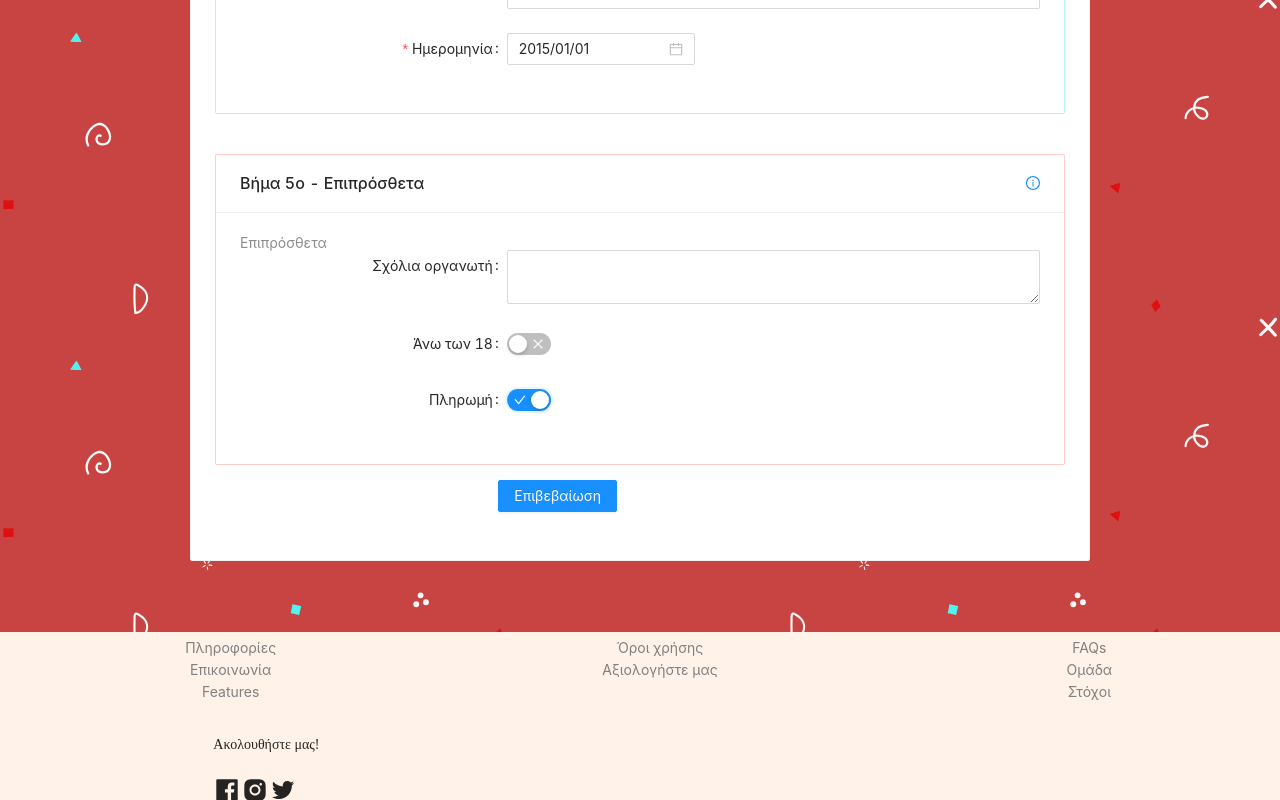
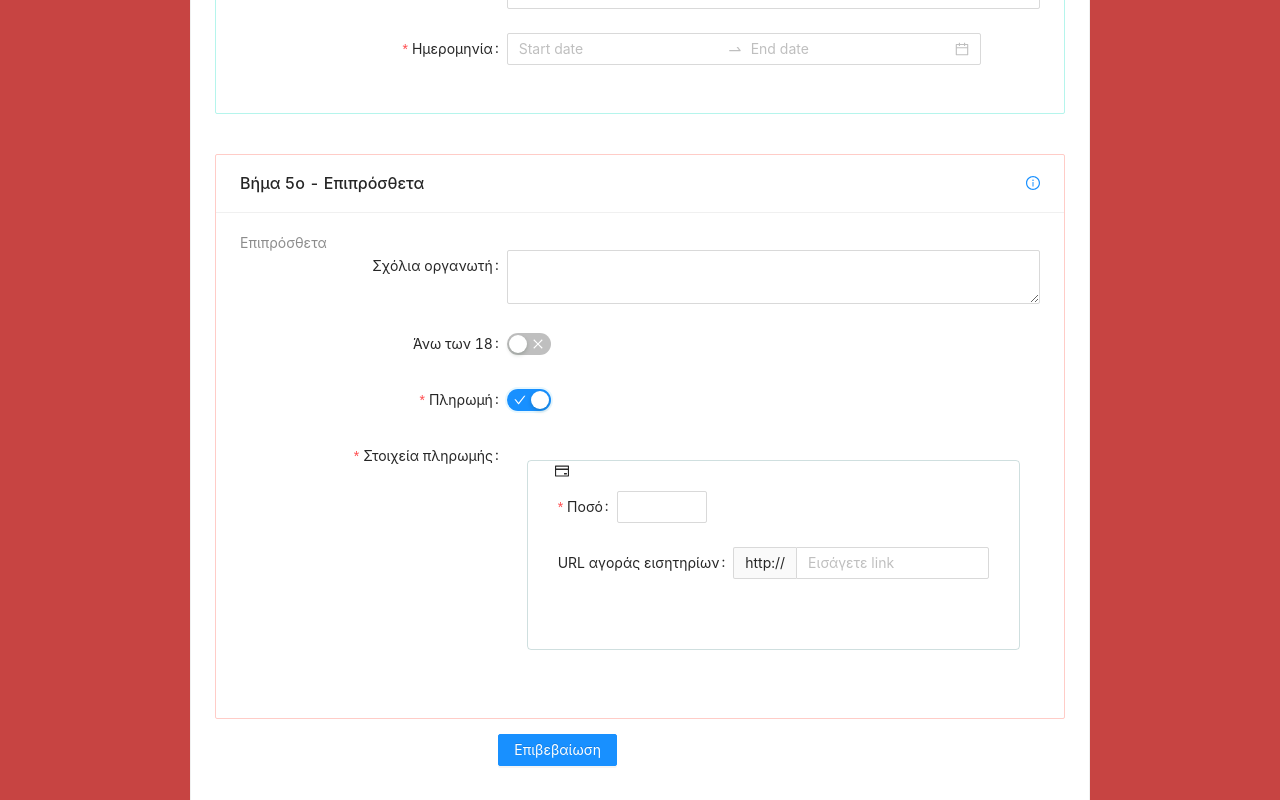
Before and after one commit to Panos61/React-Project-V-0.1, a React (Create React App) app: page /createEvent in a window 1280 px wide. Both pictures are taken after a click on the switch 528 px from the left and 1247 px from the top of the page. Shown: the part 847-1647 px from the top of the page. Built offline with nearby package versions, Linux system fonts and the light colour scheme.

Commit message:
improved payment box

```diff
--- a/src/CreateEvent/index.js
+++ b/src/CreateEvent/index.js
@@ -1,5 +1,5 @@
 import React, { Component } from 'react';
-import { PageHeader, Button, BackTop, Card } from 'antd';
+import { PageHeader, Button, BackTop, Card, Affix, Progress } from 'antd';
 import './index-event.css';
 import MasterForm from './masterform';
 import FooterMain from '../FooterTest';
@@ -11,7 +11,7 @@ class CreateEvent extends Component {
   render() {
     const description = (
       <p>
-        Υπολογιζόμενος χρόνος ολοκλήρωσης: 6 λεπτά {''}
+        Υπολογιζόμενος χρόνος ολοκλήρωσης: 8 λεπτά {''}
         <span>
           <ClockCircleOutlined />
         </span>
@@ -30,6 +30,15 @@ class CreateEvent extends Component {
             </Button>,
           ]}
         />
+        {/* <Affix>
+          <Progress
+            strokeColor={{
+              '0%': '#108ee9',
+              '100%': '#87d068',
+            }}
+            percent={99.9}
+          />
+        </Affix> */}
         <section id="create-event-page">
           <div id="create-event-parent">
             <div className="create-event-card">
--- /dev/null
+++ b/src/CreateEvent/masterform.css
@@ -0,0 +1,12 @@
+.event-payment-box {
+  padding: 30px;
+  border: 0.5px solid rgba(50, 116, 116, 0.233);
+  border-radius: 4px;
+  margin-top: 5px;
+  margin: 20px;
+  width: auto;
+}
+
+.select-after {
+  width: 80px;
+}
--- a/src/CreateEvent/masterform.js
+++ b/src/CreateEvent/masterform.js
@@ -11,13 +11,16 @@ import {
   Upload,
   TreeSelect,
   Switch,
+  InputNumber,
 } from 'antd';
+import './masterform.css';
 import moment from 'moment';
 import {
   UploadOutlined,
   InfoCircleOutlined,
   CloseOutlined,
   CheckOutlined,
+  CreditCardOutlined,
 } from '@ant-design/icons';
 import { Link } from 'react-router-dom';
 
@@ -37,12 +40,23 @@ const tailLayout = {
   },
 };
 
+// time format
+const format = 'HH:mm';
+
 const { Option } = Select;
 const { TextArea } = Input;
 const { Meta } = Card;
 const { TreeNode } = TreeSelect;
 const dateFormat = 'YYYY/MM/DD';
 const { RangePicker } = DatePicker;
+
+// Ticket store link input
+// const selectAfter = (
+//   <Select defaultValue=".gr" className="select-after">
+//     <Option value=".gr">.gr</Option>
+//     <Option value=".com">.com</Option>
+//   </Select>
+// );
 
 const onFinish = (values) => {
   console.log(values);
@@ -52,20 +66,12 @@ class MasterForm extends Component {
   constructor(props) {
     super(props);
     this.state = { show: true };
+    this.state = { payment: false };
   }
 
   state = {
     value: 'single',
-    render: false,
-  };
-
-  onClickReRender = (render) => {
-    this.setState({ render });
-    if (render === false) {
-      this.setState({ show: true });
-    } else if (render === true) {
-      this.setState({ show: false });
-    }
+    checked: false,
   };
 
   onChange = (value) => {
@@ -74,6 +80,15 @@ class MasterForm extends Component {
       this.setState({ show: true });
     } else if (value === 'festival') {
       this.setState({ show: false });
+    }
+  };
+
+  paymentChange = (checked) => {
+    this.setState({ checked });
+    if (checked === false) {
+      this.setState({ payment: false });
+    } else if (checked === true) {
+      this.setState({ payment: true });
     }
   };
 
@@ -173,7 +188,6 @@ class MasterForm extends Component {
                 allowClear
                 treeDefaultExpandAll
                 defaultValue={this.state.value}
-                //onTreeExpand={this.onClickReRender}
               >
                 <TreeNode value="single" title="Μονό" />
                 <TreeNode value="festival" title="Φεστιβάλ" />
@@ -201,6 +215,18 @@ class MasterForm extends Component {
                 />
               )}
             </Form.Item>
+            {this.state.show ? (
+              <Form.Item
+                label="Ώρα έναρξης"
+                name="single-time"
+                rules={[{ required: true, message: 'Επιλέξτε ώρα Event!' }]}
+              >
+                <TimePicker
+                  defaultValue={moment('12:00', format)}
+                  format={format}
+                />
+              </Form.Item>
+            ) : null}
           </Card>
           <Card
             title="Βήμα 5ο - Επιπρόσθετα"
@@ -224,12 +250,69 @@ class MasterForm extends Component {
                 unCheckedChildren={<CloseOutlined />}
               />
             </Form.Item>
-            <Form.Item label="Πληρωμή" name="payment">
+            <Form.Item
+              label="Πληρωμή"
+              name="payment"
+              rules={[
+                {
+                  required: true,
+                  message: 'Επιλέξτε τρόπο εισόδου!',
+                },
+              ]}
+            >
               <Switch
+                onChange={this.paymentChange}
                 checkedChildren={<CheckOutlined />}
                 unCheckedChildren={<CloseOutlined />}
               />
             </Form.Item>
+            {this.state.payment ? (
+              <Form.Item
+                label="Στοιχεία πληρωμής"
+                name="payment-info"
+                rules={[
+                  {
+                    required: true,
+                    message: 'Συμπληρώστε τα στοιχεία πληρωμής του Event!',
+                  },
+                ]}
+              >
+                <div className="event-payment-box">
+                  <div style={{ position: 'absolute', top: '9%', left: '9%' }}>
+                    <CreditCardOutlined />
+                  </div>
+                  <Form.Item
+                    label="Ποσό"
+                    name="price"
+                    rules={[
+                      {
+                        required: true,
+                        message: 'Εισάγετε ποσό πληρωμής!',
+                      },
+                    ]}
+                  >
+                    <InputNumber />
+                  </Form.Item>
+                  <Form.Item
+                    label="URL αγοράς εισητηρίων"
+                    name="tickets"
+                    rules={[
+                      {
+                        required: false,
+                      },
+                    ]}
+                  >
+                    <div style={{ marginBottom: 16 }}>
+                      <Input
+                        addonBefore="http://"
+                        //addonAfter={selectAfter}
+                        placeholder="Εισάγετε link"
+                      />
+                    </div>
+                  </Form.Item>
+                </div>
+              </Form.Item>
+            ) : null}
           </Card>
           <Form.Item {...tailLayout}>
             <Button
@@ -237,7 +320,8 @@ class MasterForm extends Component {
               type="primary"
               style={{ marginTop: '15px' }}
             >
-              <Link to="/event-success">Επιβεβαίωση</Link>
+              {/* <Link to="/event-success">Επιβεβαίωση</Link> */}
+              Επιβεβαίωση
             </Button>
           </Form.Item>
         </Form>
```
Also changed, not shown: src/CreateEvent/index-event.css.
